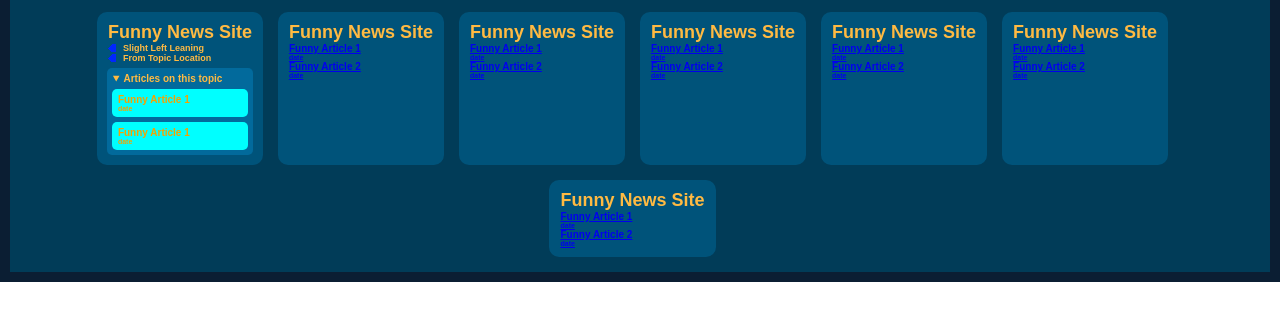
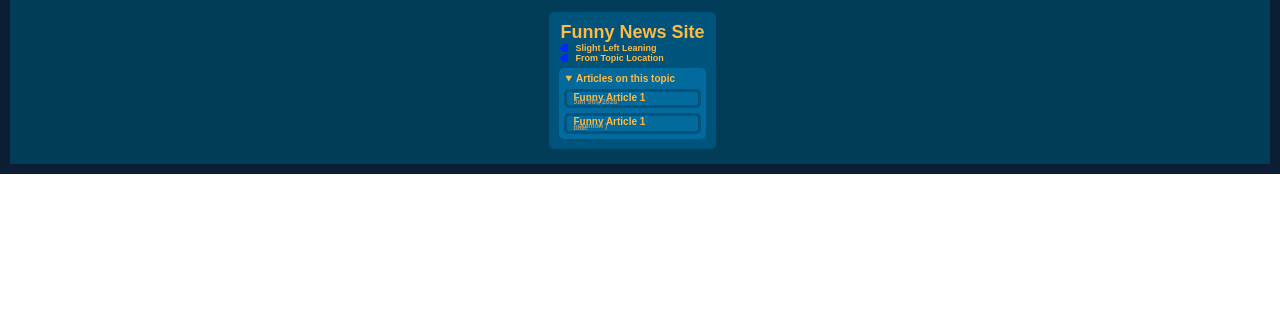
Before and after one commit to JMack21/cruzhacks24, a browser extension: page index.html in a window 1280 px wide. Shown: the part 57-378 px from the top of the page. Drawn offline with Linux system fonts and the light colour scheme; a web font is replaced by a local one.

Commit message:
made dropdown functional and look good

```diff
--- a/index.html
+++ b/index.html
@@ -41,140 +41,21 @@
 									<div><a class="article-link" href="index.html">
 										<div class="article-div">
 											<h3>Funny Article 1</h3>
-											<h4>date</h4>
+											<p class="article-date">Jan 9th, 2028</p>
 										</div>
 									</a></div>
 
 									<div><a class="article-link" href="index.html">
 										<div class="article-div">
 											<h3>Funny Article 1</h3>
-											<h4>date</h4>
+											<p class="article-type">( opinion )</p>
+											<p class="article-date">date</p>
 										</div>
 									</a></div>
 								</div>
 
 							</details>
 						</div>
-
-					</div>
-
-					<div class="newsite-div">
-
-						<h2>Funny News Site</h2>
-
-						<a href="index.html">
-							<div class="articles-div">
-								<h3>Funny Article 1</h3>
-								<h4>date</h4>
-							</div>
-						</a>
-
-						<a href="index.html">
-							<div class="articles-div">
-								<h3>Funny Article 2</h3>
-								<h4>date</h4>
-							</div>
-						</a>
-
-					</div>
-
-					<div class="newsite-div">
-
-						<h2>Funny News Site</h2>
-
-						<a href="index.html">
-							<div class="articles-div">
-								<h3>Funny Article 1</h3>
-								<h4>date</h4>
-							</div>
-						</a>
-
-						<a href="index.html">
-							<div class="articles-div">
-								<h3>Funny Article 2</h3>
-								<h4>date</h4>
-							</div>
-						</a>
-
-					</div>
-
-					<div class="newsite-div">
-
-						<h2>Funny News Site</h2>
-
-						<a href="index.html">
-							<div class="articles-div">
-								<h3>Funny Article 1</h3>
-								<h4>date</h4>
-							</div>
-						</a>
-
-						<a href="index.html">
-							<div class="articles-div">
-								<h3>Funny Article 2</h3>
-								<h4>date</h4>
-							</div>
-						</a>
-
-					</div>
-
-					<div class="newsite-div">
-
-						<h2>Funny News Site</h2>
-
-						<a href="index.html">
-							<div class="articles-div">
-								<h3>Funny Article 1</h3>
-								<h4>date</h4>
-							</div>
-						</a>
-
-						<a href="index.html">
-							<div class="articles-div">
-								<h3>Funny Article 2</h3>
-								<h4>date</h4>
-							</div>
-						</a>
-
-					</div>
-
-					<div class="newsite-div">
-
-						<h2>Funny News Site</h2>
-
-						<a href="index.html">
-							<div class="articles-div">
-								<h3>Funny Article 1</h3>
-								<h4>date</h4>
-							</div>
-						</a>
-
-						<a href="index.html">
-							<div class="articles-div">
-								<h3>Funny Article 2</h3>
-								<h4>date</h4>
-							</div>
-						</a>
-
-					</div>
-
-					<div class="newsite-div">
-
-						<h2>Funny News Site</h2>
-
-						<a href="index.html">
-							<div class="articles-div">
-								<h3>Funny Article 1</h3>
-								<h4>date</h4>
-							</div>
-						</a>
-
-						<a href="index.html">
-							<div class="articles-div">
-								<h3>Funny Article 2</h3>
-								<h4>date</h4>
-							</div>
-						</a>
 
 					</div>
 
--- a/styles/styles.css
+++ b/styles/styles.css
@@ -6,6 +6,7 @@
 	--small-padding: 5px;
 	--medium-padding: 10px;
 	--big-padding: 15px;
+	--article-inverse-padding: -5px;
 
 	--overall-width: 800px;
 
@@ -17,6 +18,7 @@
 	--blue4: #026A9c;
 	--yellow1: #f5a201;
 	--yellow2: #ffba42;
+	--yellow3: #a69577;
 }
 
 body
@@ -25,10 +27,6 @@ body
 
 	margin: 0px;
 	padding: 0px;
-
-	font-family: var(--sans-serif-font);
-	font-weight: 700;
-	color: var(--yellow2);
 }
 
 .maindiv
@@ -84,7 +82,7 @@ body
 	padding: var(--medium-padding);
 
 	background-color: var(--blue3);
-	border-radius: 10px;
+	border-radius: 5px;
 }
 
 .newsite-div > div + div
@@ -165,8 +163,11 @@ a.article-link
 
 	margin: 0px;
 	padding: var(--small-padding);
+	padding-top: 0px;
+	padding-bottom: 0px;
 
-	background-color: cyan;
+	border-style: solid;
+	border-color: var(--blue3);
 	border-radius: 5px;
 }
 
@@ -176,6 +177,10 @@ h1, h2, h3, h4, h5, h6, p, summary
 	padding: var(--tiny-padding);
 	padding-top: 0px;
 	padding-bottom: 0px;
+
+	font-family: var(--sans-serif-font);
+	font-weight: 700;
+	color: var(--yellow2);
 }
 
 h1
@@ -190,6 +195,8 @@ h2
 
 .list-of-articles-dropdown > summary
 {
+	user-select: none;
+
 	font-size: 10px;
 }
 
@@ -198,9 +205,12 @@ h3
 	font-size: 10px;
 }
 
-h4
+.article-type, .article-date
 {
+	margin-top: var(--article-inverse-padding);
+
 	font-size: 7px;
+	color: var(--yellow3);
 }
 
 img
```
